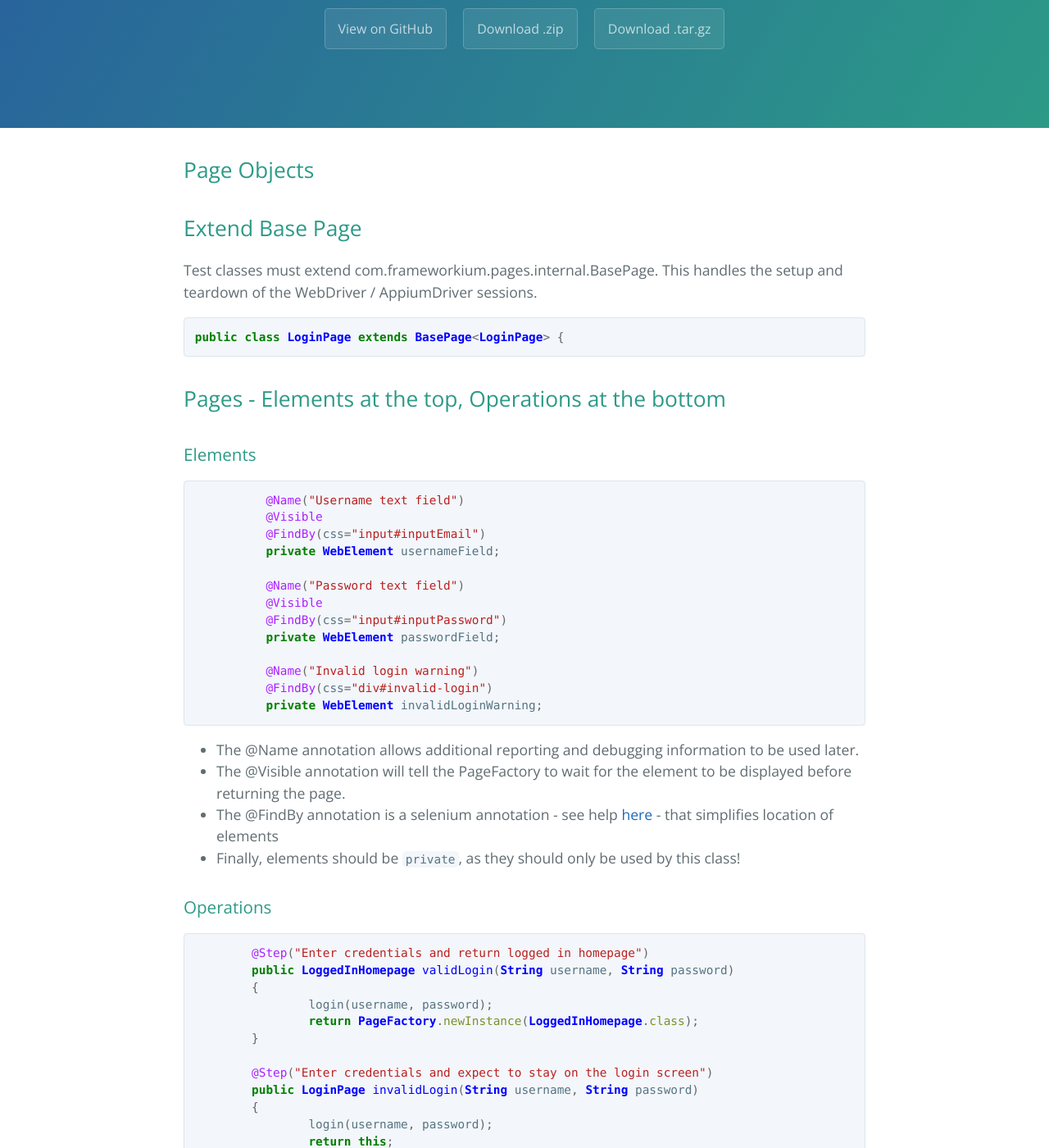
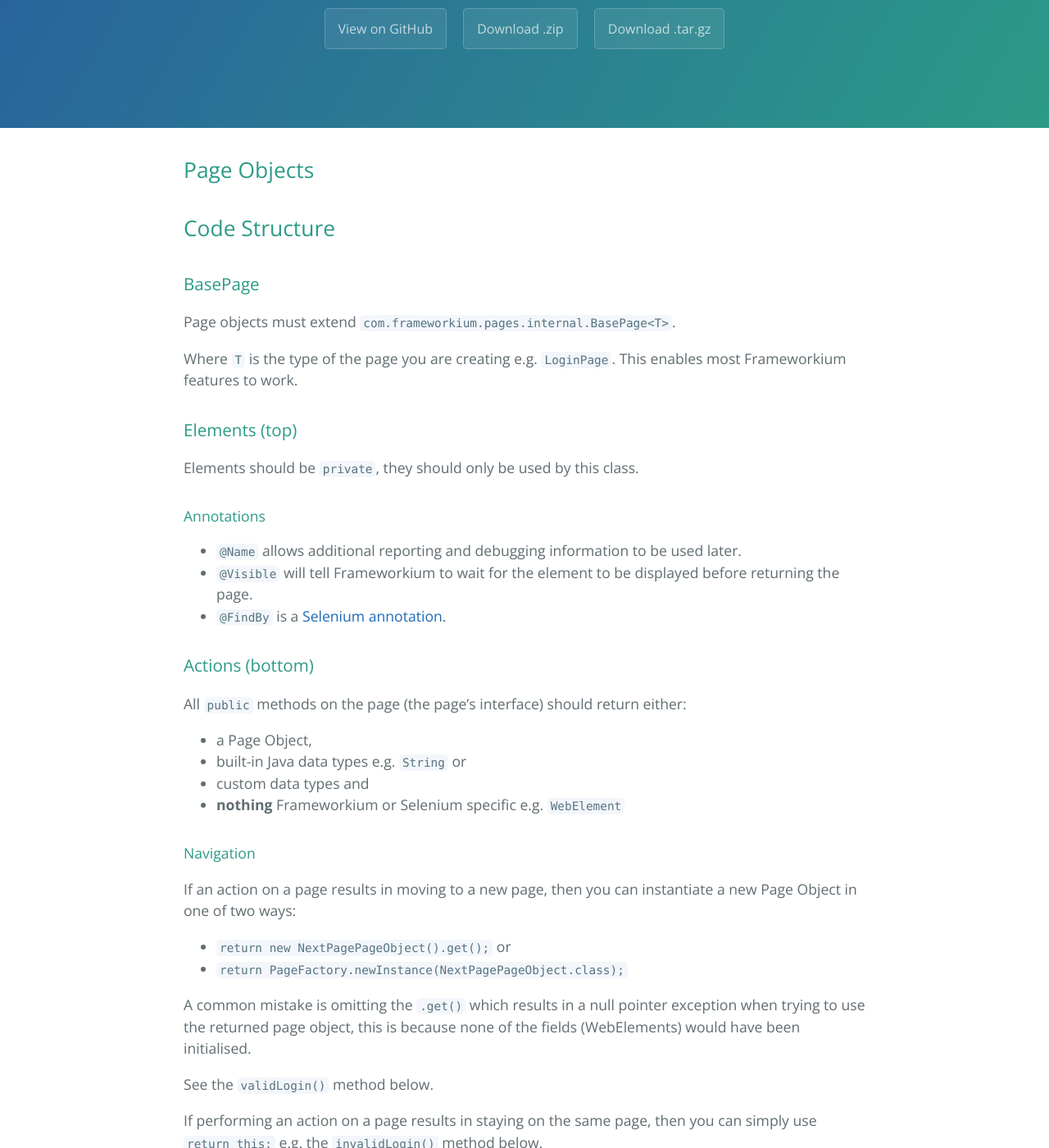
Before and after one commit to Frameworkium/frameworkium.github.io, a Jekyll site: the page built from _pages/Page-Objects.md, in a window 1280 px wide and 1400 px high, scrolled down 313 px. Shown: the whole window at 82% size. Built offline with Jekyll 4.4.1, drawn with Linux system fonts in a browser that asks for light colours; some of the changed text lies outside the part shown.

Commit message:
Various improvements

````diff
--- a/_pages/Page-Objects.md
+++ b/_pages/Page-Objects.md
@@ -6,74 +6,93 @@ section: 2 - Basics
 order: 4
 ---
 
-## Extend Base Page
+## Code Structure
 
-Test classes must extend com.frameworkium.pages.internal.BasePage. This handles the setup and teardown of the WebDriver / AppiumDriver sessions.
+### BasePage
+
+Page objects must extend `com.frameworkium.pages.internal.BasePage<T>`.
+
+Where `T` is the type of the page you are creating e.g. `LoginPage`.
+This enables most Frameworkium features to work.
+
+### Elements (top)
+
+Elements should be `private`, they should only be used by this class.
+
+#### Annotations
+
+- `@Name` allows additional reporting and debugging information to be used later.
+- `@Visible` will tell Frameworkium to wait for the element to be displayed before returning the page.
+- `@FindBy` is a [Selenium annotation][find-by-docs].
+
+### Actions (bottom)
+
+All `public` methods on the page (the page's interface) should return either:
+
+- a Page Object,
+- built-in Java data types e.g. `String` or
+- custom data types and
+- **nothing** Frameworkium or Selenium specific e.g. `WebElement`
+
+#### Navigation
+
+If an action on a page results in moving to a new page, then you can instantiate a new
+Page Object in one of two ways:
+
+- `return new NextPagePageObject().get();` or
+- `return PageFactory.newInstance(NextPagePageObject.class);`
+
+A common mistake is omitting the `.get()` which results in a null pointer exception when
+trying to use the returned page object, this is because none of the fields (WebElements) would
+have been initialised.
+
+See the `validLogin()` method below.
+
+If performing an action on a page results in staying on the same page, then you can simply use
+`return this;` e.g. the `invalidLogin()` method below.
+
+#### Annotations
+
+- `@Step` enables rich reporting of the steps being run.
+`{0}` and `{1}` (in the example below) will be replaced in reports with the values passed into the method.
+
+### Example
 
 ```java
 public class LoginPage extends BasePage<LoginPage> {
+
+    @Name("Username text field")
+    @Visible
+    @FindBy(css="input#inputEmail")
+    private WebElement usernameField;
+
+    @Name("Password text field")
+    @FindBy(css="input#inputPassword")
+    private WebElement passwordField;
+
+    @Step("Enter credentials and return logged in homepage")
+    public LoggedInHomepage validLogin(String username, String password) {
+        login(username, password);
+        return new LoggedInHomepage().get();
+    }
+
+    @Step("Enter credentials and expect to stay on the login screen")
+    public LoginPage invalidLogin(String username, String password) {
+        login(username, password);
+        return this;
+    }
+
+    @Step("Enter username {0} and password {1} and click login")
+    private void login(String username, String password) {
+        usernameField.clear();
+        usernameField.sendKeys(username);
+
+        passwordField.clear();
+        passwordField.sendKeys(password);
+
+        loginButton.click();
+    }
+}
 ```
 
-## Pages - Elements at the top, Operations at the bottom
-
-### Elements
-
-```java
-	  @Name("Username text field")
-	  @Visible
-	  @FindBy(css="input#inputEmail")
-	  private WebElement usernameField;
-
-	  @Name("Password text field")
-	  @Visible
-	  @FindBy(css="input#inputPassword")
-	  private WebElement passwordField;
-
-	  @Name("Invalid login warning")
-	  @FindBy(css="div#invalid-login")
-	  private WebElement invalidLoginWarning;
-```
-
-- The @Name annotation allows additional reporting and debugging information to be used later.
-- The @Visible annotation will tell the PageFactory to wait for the element to be displayed before returning the page.
-- The @FindBy annotation is a selenium annotation - see help [here](https://selenium.googlecode.com/git/docs/api/java/org/openqa/selenium/support/FindBy.html) - that simplifies location of elements
-- Finally, elements should be `private`, as they should only be used by this class!
-
-### Operations
-
-```java
-	@Step("Enter credentials and return logged in homepage")
-	public LoggedInHomepage validLogin(String username, String password)
-	{
-		login(username, password);
-		return PageFactory.newInstance(LoggedInHomepage.class);
-	}
-
-	@Step("Enter credentials and expect to stay on the login screen")
-	public LoginPage invalidLogin(String username, String password)
-	{
-		login(username, password);
-		return this;
-	}
-
-	@Step("Enter username {0} and password {1} and click login")
-	private void login(String username, String password)
-	{
-		usernameField.clear();
-		usernameField.sendKeys(username);
-
-		passwordField.clear();
-		passwordField.sendKeys(password);
-
-		loginButton.click();
-	}
-```
-
-- The @Step annotation will be interpreted later on to enable rich reporting of the steps being run - the {0} and {1} in the example above will be replaced in the reports with the variable passed into the method
-- Methods that perform operations on the page, but are only used by other methods on the page (eg 'login') should be marked as `private`, as they're only used by this page!
-
-**NB All public methods on the page should return a Page Object!**
-eg:
-
-* if clicking something on the page that results in you moving to a new page, then `return PageFactory.newInstance(NextPagePageObject.class);` - eg the validLogin() method above
-* if clicking a button on the page results in you staying on the same page, then `return this;` - eg the invalidLogin() method above.
+[find-by-docs]: https://selenium.googlecode.com/git/docs/api/java/org/openqa/selenium/support/FindBy.html
````
Also changed, not shown: _pages/Allure-Reporting.md (+12 -7 lines), _pages/Command-Line-Options.md (+3 -3 lines), _pages/JavaScript-Tricks.md (+61 -49 lines), _pages/Tests.md (+22 -15 lines), _pages/ZephyrJiraLogging.md (+7 -7 lines).
